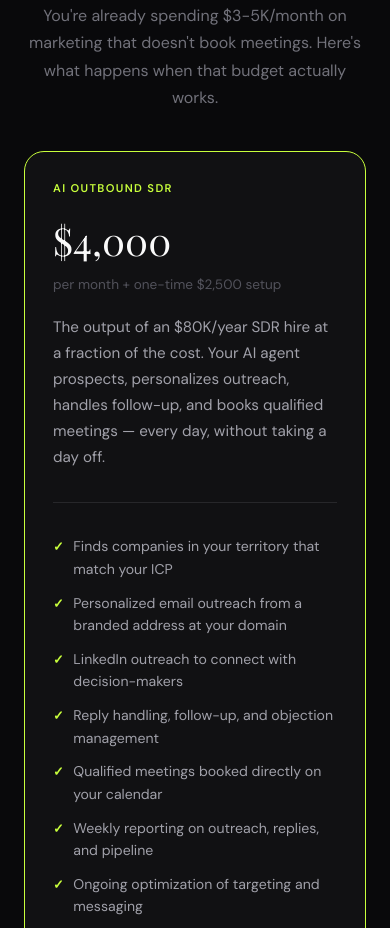
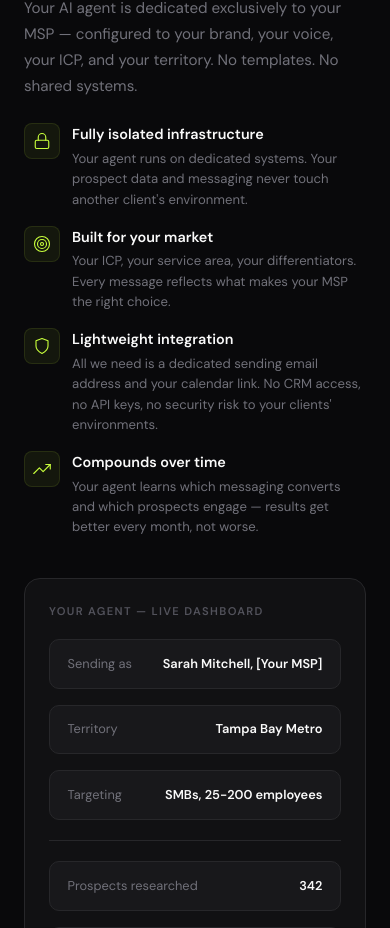
Before and after one commit to cthayes8/archer-outbound, a Next.js app: page / in a window 390 px wide. Shown: the part 6187-7115 px from the top of the page. Built offline with nearby package versions, Linux system fonts and the light colour scheme.

Commit message:
pricing removed

```diff
--- a/app/faq.tsx
+++ b/app/faq.tsx
@@ -26,7 +26,7 @@ const faqs = [
   {
     question: "Who sends the emails?",
     answer:
-      "Outreach goes from a branded email address at your domain \u2014 a dedicated team member name like sarah@yourmsp.com. We handle the entire sending infrastructure: domain setup, warm-up, reputation management, and deliverability monitoring. Everything lands in the inbox.",
+      "Outreach goes from a branded email address at your domain \u2014 a dedicated team member name like sarah@yourmsp.com. If you\u2019d prefer not to use your primary domain, we can set up a similar subdomain or lookalike domain instead. Either way, we handle the entire sending infrastructure: domain setup, warm-up, reputation management, and deliverability monitoring. Everything lands in the inbox.",
   },
   {
     question: "How quickly will I see results?",
--- a/app/globals.css
+++ b/app/globals.css
@@ -426,96 +426,6 @@ nav {
 /* Mobile "Others" column — hidden on desktop */
 .ch-others, .c-others { display: none; }
 
-/* ========== PRICING ========== */
-.pricing { padding: 7rem 2rem; max-width: 640px; margin: 0 auto; text-align: center; }
-
-.price-box {
-  margin-top: 2.5rem;
-  padding: 3rem;
-  background: var(--surface);
-  border: 1px solid var(--accent);
-  border-radius: 20px;
-  text-align: left;
-  position: relative;
-}
-
-.price-box::before {
-  content: '';
-  position: absolute;
-  inset: -1px;
-  border-radius: 20px;
-  background: linear-gradient(135deg, var(--accent-mid), transparent 60%);
-  z-index: -1;
-}
-
-.price-label {
-  font-size: 0.7rem;
-  text-transform: uppercase;
-  letter-spacing: 0.12em;
-  font-weight: 600;
-  color: var(--accent);
-  margin-bottom: 0.75rem;
-}
-
-.price-amount {
-  font-family: var(--font-serif), Georgia, serif;
-  font-size: 3rem;
-  color: var(--white);
-  margin-bottom: 0.15rem;
-}
-
-.price-period { font-size: 0.85rem; color: var(--gray-500); margin-bottom: 1.25rem; }
-
-.price-desc {
-  font-size: 0.95rem;
-  color: var(--gray-300);
-  line-height: 1.7;
-  margin-bottom: 2rem;
-  padding-bottom: 2rem;
-  border-bottom: 1px solid var(--border);
-}
-
-.price-includes {
-  list-style: none;
-  display: flex;
-  flex-direction: column;
-  gap: 0.7rem;
-  margin-bottom: 2rem;
-}
-
-.price-includes li {
-  font-size: 0.88rem;
-  color: var(--gray-300);
-  display: flex;
-  align-items: baseline;
-  gap: 0.6rem;
-}
-
-.price-includes li::before {
-  content: '\2713';
-  color: var(--accent);
-  font-weight: 700;
-  font-size: 0.8rem;
-  flex-shrink: 0;
-}
-
-.price-cta {
-  display: block;
-  text-align: center;
-  padding: 0.9rem;
-  border-radius: 10px;
-  font-size: 0.95rem;
-  font-weight: 700;
-  text-decoration: none;
-  color: var(--bg);
-  background: var(--accent);
-  transition: all 0.2s;
-}
-
-.price-cta:hover { opacity: 0.88; }
-
-.pricing-note { margin-top: 1.25rem; font-size: 0.78rem; color: var(--gray-500); }
-
 /* ========== OWNERSHIP ========== */
 .ownership {
   padding: 7rem 2rem;
@@ -721,7 +631,6 @@ footer {
   .agent-section { padding: 4rem 1.5rem; }
   .how { padding: 4rem 1.5rem; }
   .compare { padding: 4rem 1.5rem; }
-  .pricing { padding: 4rem 1.5rem; }
   .ownership { padding: 4rem 1.5rem; }
   .faq { padding: 4rem 1.5rem; }
   .final-cta { padding: 5rem 1.5rem; }
@@ -745,10 +654,6 @@ footer {
   .timeline::before { left: 19px; }
   .timeline-dot { width: 40px; height: 40px; font-size: 0.85rem; }
 
-  /* Pricing */
-  .price-box { padding: 1.75rem; }
-  .price-amount { font-size: 2.4rem; }
-
   /* Ownership */
   .ownership-visual { padding: 1.5rem; }
 }
--- a/app/page.tsx
+++ b/app/page.tsx
@@ -22,9 +22,6 @@ export default function Home() {
           <span className="logo-badge">For MSPs</span>
         </div>
         <div className="nav-links">
-          <a href="#how">How It Works</a>
-          <a href="#pricing">Pricing</a>
-          <a href="#faq">FAQ</a>
           <a href="#book" className="nav-cta">
             Book a Demo
           </a>
@@ -288,7 +285,7 @@ export default function Home() {
           <div className="c c-alt">$500 – $1,500</div>
           <div className="c c-alt">$5,000 – $8,000+</div>
           <div className="c c-others">$500 – $8,000+</div>
-          <div className="c c-highlight">From $4,000/mo</div>
+          <div className="c c-highlight">Custom</div>
 
           {/* What you get */}
           <div className="c">What you get</div>
@@ -338,66 +335,6 @@ export default function Home() {
           <div className="c c-others c-last-row">Low to high</div>
           <div className="c c-highlight c-last-row">None — take meetings</div>
         </div>
-      </section>
-
-      {/* PRICING */}
-      <section className="pricing" id="pricing">
-        <div className="section-tag">Pricing</div>
-        <h2 className="section-heading">
-          Simple pricing.
-          <br />
-          <em>Meetings on your calendar.</em>
-        </h2>
-        <p className="section-sub" style={{ margin: "0 auto" }}>
-          You&apos;re already spending $3-5K/month on marketing that
-          doesn&apos;t book meetings. Here&apos;s what happens when that budget
-          actually works.
-        </p>
-        <div className="price-box">
-          <div className="price-label">AI Outbound SDR</div>
-          <div className="price-amount">$4,000</div>
-          <div className="price-period">
-            per month + one-time $2,500 setup
-          </div>
-          <p className="price-desc">
-            The output of an $80K/year SDR hire at a fraction of the cost. Your
-            AI agent prospects, personalizes outreach, handles follow-up, and
-            books qualified meetings — every day, without taking a day off.
-          </p>
-          <ul className="price-includes">
-            <li>
-              Finds companies in your territory that match your ICP
-            </li>
-            <li>
-              Personalized email outreach from a branded address at your domain
-            </li>
-            <li>
-              LinkedIn outreach to connect with decision-makers
-            </li>
-            <li>
-              Reply handling, follow-up, and objection management
-            </li>
-            <li>
-              Qualified meetings booked directly on your calendar
-            </li>
-            <li>
-              Weekly reporting on outreach, replies, and pipeline
-            </li>
-            <li>
-              Ongoing optimization of targeting and messaging
-            </li>
-            <li>
-              Dedicated email infrastructure setup and deliverability management
-            </li>
-          </ul>
-          <a href="#book" className="price-cta">
-            Book a Demo
-          </a>
-        </div>
-        <p className="pricing-note">
-          6-month minimum commitment. Month-to-month available after initial
-          term.
-        </p>
       </section>
 
       {/* OWNERSHIP */}
```
